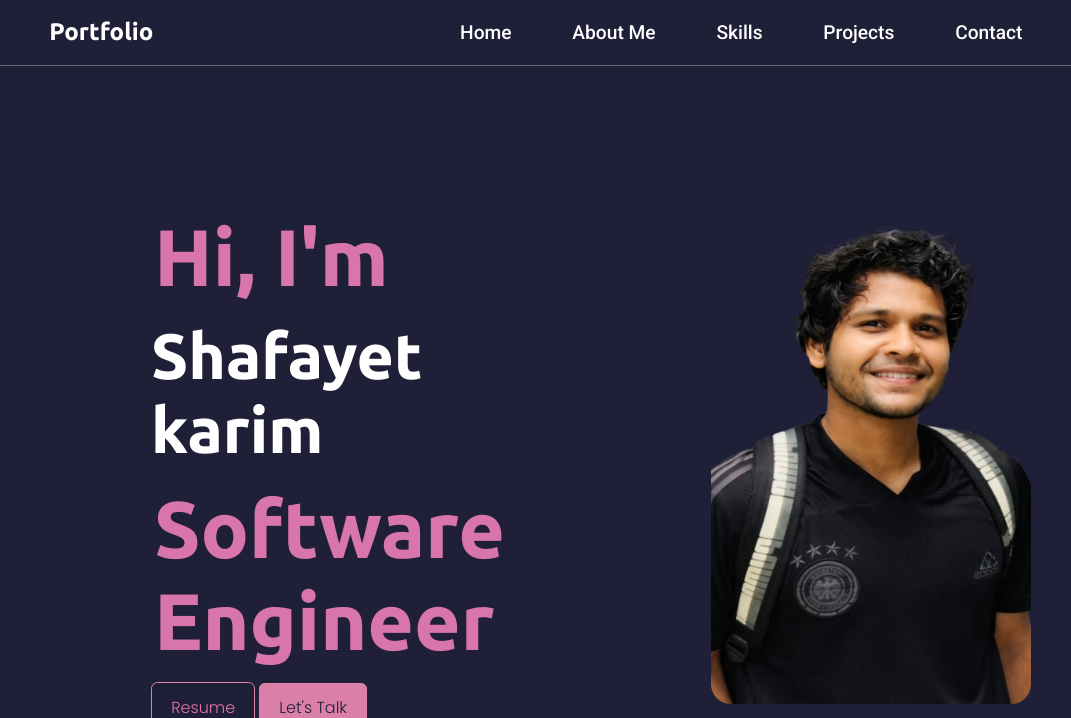
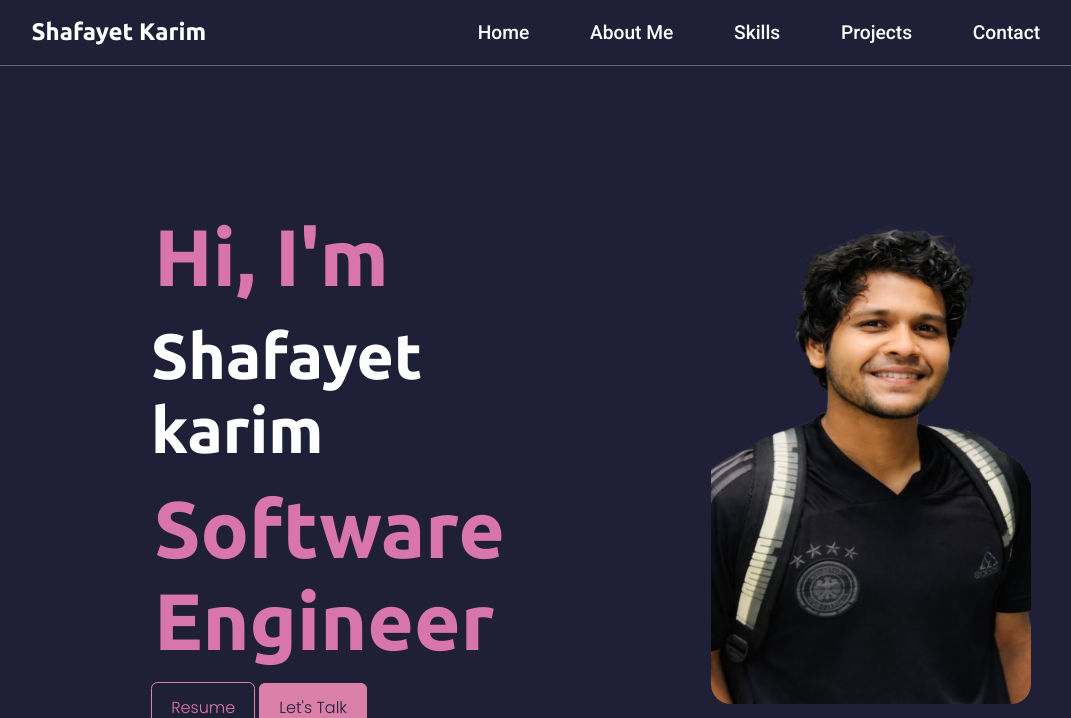
Before and after one commit to Karim-162/portfolio, a Django app: page / in a window 1280 px wide. Shown: the top 718 px of the page, without its empty margins (89-1160 px from the left). Run offline with Django 4.2, Linux system fonts and the light colour scheme.

Commit message:
Update home.html

```diff
--- a/templates/home.html
+++ b/templates/home.html
@@ -14,7 +14,7 @@
     <!-- now navbar section -->
     <nav id="navbar" class="flex s-around bg-color">
       <div class="left-nav">
-        <h2 class="t-white">Portfolio</h2>
+        <h2 class="t-white">Shafayet Karim</h2>
       </div>
 
       <div class="right-nav">
```
